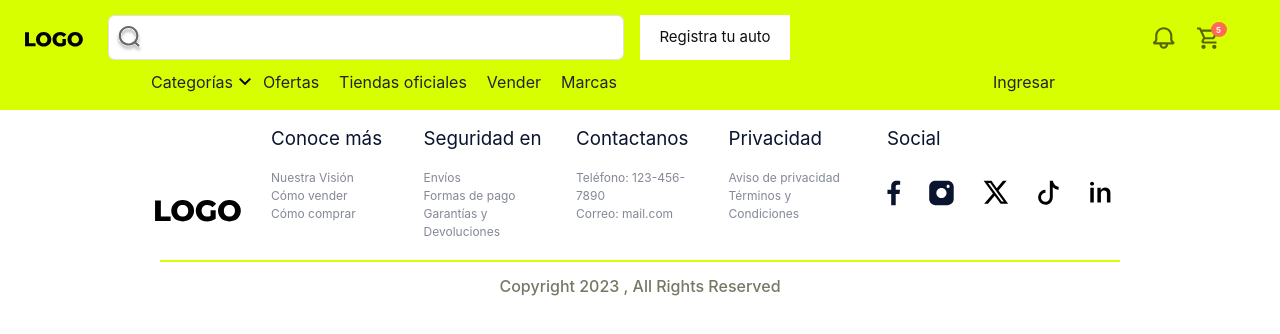
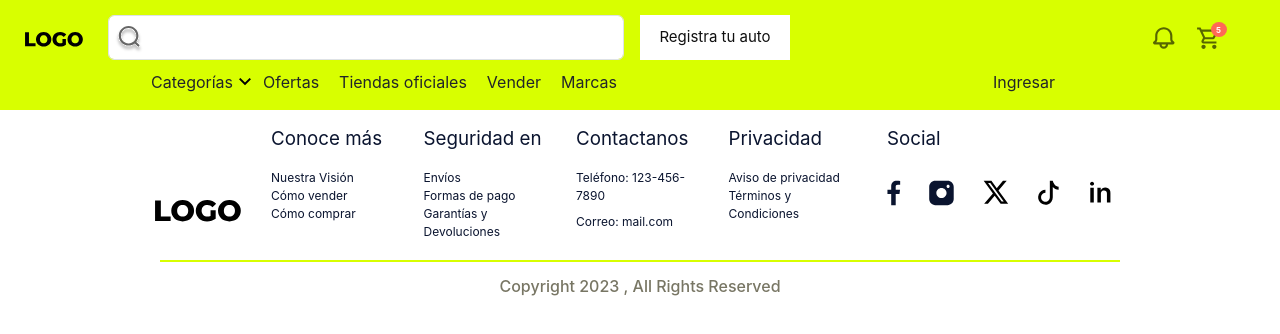
Before and after one commit to martin-paredes/mb-test-ng, an Angular app: page /home in a window 1280 px wide. Shown: the top 334 px of the page. Built offline with nearby package versions, Linux system fonts and the light colour scheme.

Commit message:
Ajustes en maqueta de componente Footer

```diff
--- a/src/app/components/footer/footer.component.html
+++ b/src/app/components/footer/footer.component.html
@@ -20,7 +20,7 @@
             </div>
             <div class="col-sm-4 col-lg subseccion-contactanos">
                 <p class="titulo-subseccion">Contactanos</p>
-                <p class="subtitulo-subseccion">Teléfono: 123-456-7890</p>
+                <p class="subtitulo-subseccion mb-2-custom">Teléfono: 123-456-7890</p>
                 <p class="subtitulo-subseccion">Correo: mail.com</p>
             </div>
             <div class="col-sm-4 col-lg subseccion-privacidad">
--- a/src/app/components/footer/footer.component.sass
+++ b/src/app/components/footer/footer.component.sass
@@ -44,10 +44,16 @@
     color: #0A142F
     font-size: 18.75px
     font-weight: 400
+    user-select: none
 
 .subtitulo-subseccion
-    color: #0A142F80
+    color: #0A142F
+    cursor: pointer
     font-size: 12px
     font-weight: 400
     margin-top: 0 !important
     margin-bottom: 0rem !important
+    user-select: none
+
+.mb-2-custom
+    margin-bottom: .5rem !important
```
